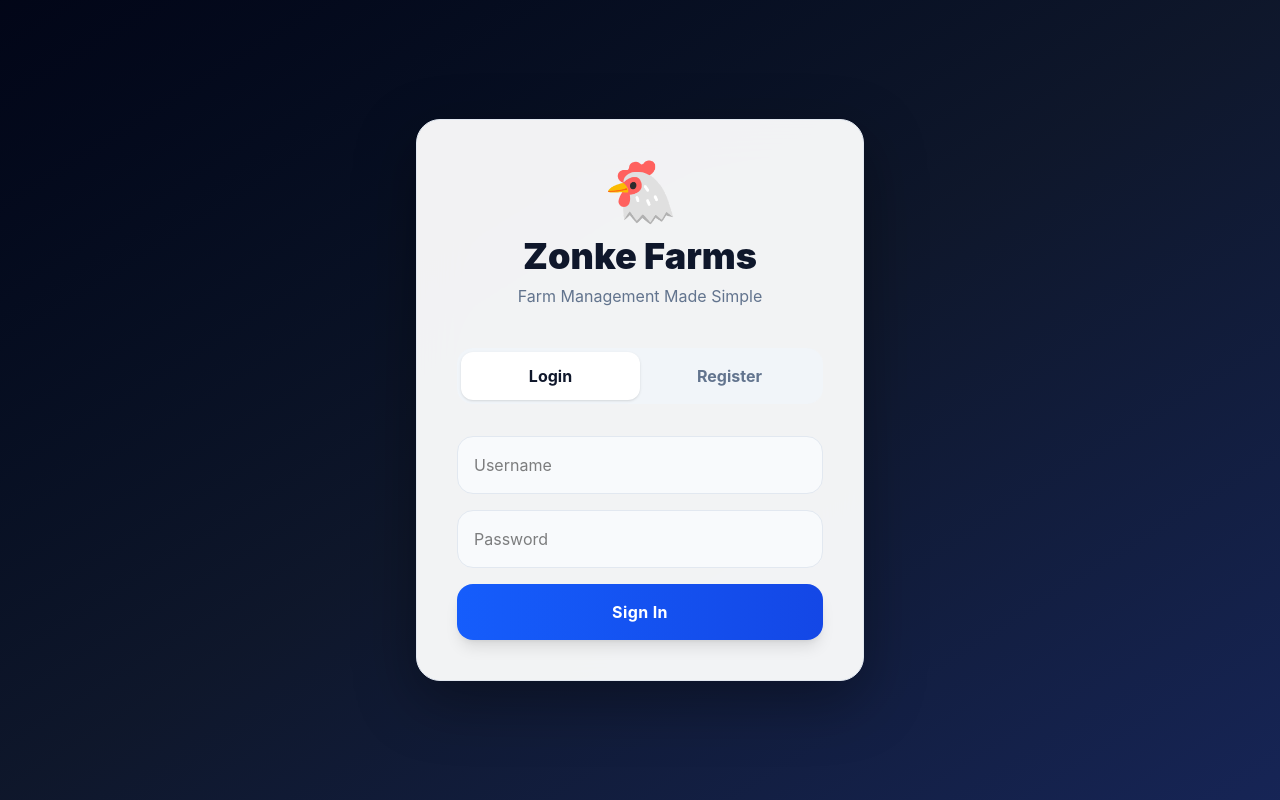
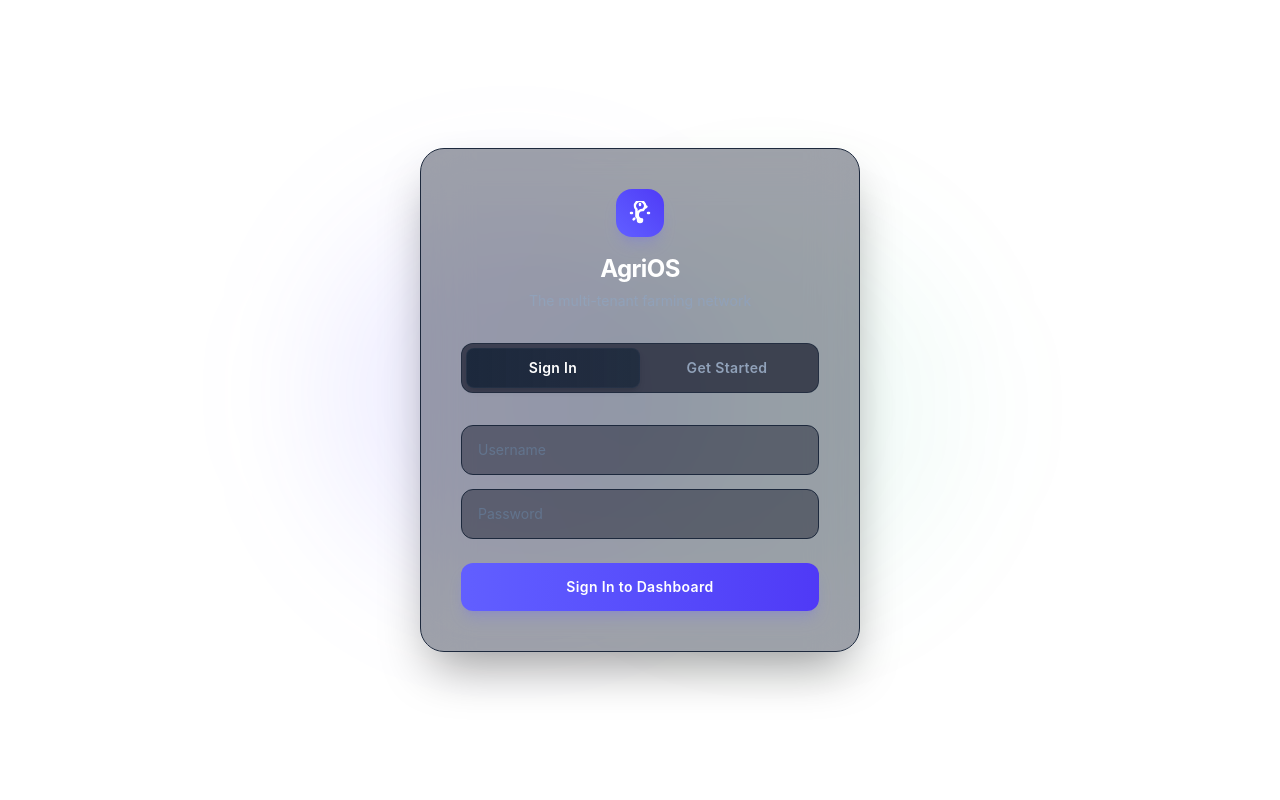
Before and after one commit to Sirclair/Farm-Management, a React app in the folder frontend/: page /login in a window 1280 px wide. Built offline with nearby package versions, Linux system fonts and the light colour scheme; no server answers; the HTML template or start-up script is replaced by a standard one.

Commit message:
fresh look on the auth page

```diff
--- a/frontend/src/pages/Auth.jsx
+++ b/frontend/src/pages/Auth.jsx
@@ -1,7 +1,7 @@
 import React, { useState, useContext } from 'react';
 import { UserContext } from '../UserContext';
 import { useNavigate, useLocation } from 'react-router-dom';
-import { motion } from 'framer-motion';
+import { motion, AnimatePresence } from 'framer-motion';
 import api from '../api/axios';
 
 export default function Auth() {
@@ -28,7 +28,6 @@ export default function Auth() {
 
   const handleSubmit = async (e) => {
     e.preventDefault();
-
     setLoading(true);
     setError('');
     setSuccess('');
@@ -44,17 +43,12 @@ export default function Auth() {
         localStorage.setItem('refresh', res.data.refresh);
 
         const userRes = await api.get('/api/my-farm/accounts/me/');
-
         setUser(userRes.data);
-
         navigate(nextPath || '/dashboard');
       } else {
         await api.post('/api/my-farm/accounts/register/', formData);
-
         setSuccess('Account created successfully. Please sign in.');
-
         setMode('login');
-
         setFormData({
           username: '',
           password: '',
@@ -66,190 +60,213 @@ export default function Auth() {
       }
     } catch (err) {
       const serverError = err.response?.data;
-
       const msg =
         typeof serverError === 'object'
           ? Object.values(serverError).flat()[0]
           : 'Action failed. Please try again.';
-
       setError(msg);
     } finally {
       setLoading(false);
     }
   };
 
+  const handleInputChange = (field, value) => {
+    setFormData((prev) => ({ ...prev, [field]: value }));
+  };
+
   return (
-    <div className="min-h-screen bg-gradient-to-br from-slate-950 via-slate-900 to-blue-950 flex items-center justify-center p-6">
+    <div className="min-h-screen bg-[radial-gradient(ellipse_at_top_right,_var(--tw-gradient-stops))] from-slate-900 via-indigo-950 to-slate-950 flex items-center justify-center p-4 sm:p-6 antialiased selection:bg-indigo-500/30">
+      {/* Decorative Background Elements for Depth */}
+      <div className="absolute top-1/4 left-1/4 w-96 h-96 bg-indigo-500/10 rounded-full blur-3xl pointer-events-none" />
+      <div className="absolute bottom-1/4 right-1/4 w-96 h-96 bg-emerald-500/5 rounded-full blur-3xl pointer-events-none" />
+
       <motion.div
-        initial={{ opacity: 0, y: 30 }}
+        initial={{ opacity: 0, y: 15 }}
         animate={{ opacity: 1, y: 0 }}
-        transition={{ duration: 0.4 }}
-        className="
-          w-full
-          max-w-md
-          bg-white/95
-          backdrop-blur-xl
-          rounded-3xl
-          shadow-[0_20px_60px_rgba(0,0,0,0.35)]
-          border
-          border-slate-200
-          p-10
-        "
+        transition={{ duration: 0.5, ease: 'easeOut' }}
+        className="w-full max-w-[440px] bg-slate-900/40 backdrop-blur-xl rounded-3xl border border-slate-800 p-8 sm:p-10 shadow-2xl shadow-black/40"
       >
-        <div className="text-center mb-10">
-          <div className="text-6xl mb-4">🐔</div>
-
-          <h1 className="text-4xl font-black text-slate-900">Zonke Farms</h1>
-
-          <p className="text-slate-500 mt-2">Farm Management Made Simple</p>
+        {/* Universal Multi-Tenant Brand Header */}
+        <div className="text-center mb-8">
+          <div className="inline-flex items-center justify-center w-12 h-12 rounded-2xl bg-gradient-to-tr from-indigo-500 to-indigo-600 shadow-lg shadow-indigo-500/20 mb-4">
+            <svg
+              className="w-6 h-6 text-white"
+              fill="none"
+              viewBox="0 0 24 24"
+              stroke="currentColor"
+              strokeWidth={2.5}
+            >
+              <path
+                strokeLinecap="round"
+                strokeLinejoin="round"
+                d="M12 3v1m0 16v1m9-9h-1M4 12H3m15.364-6.364l-.707.707M6.343 17.657l-.707.707m2.828-9.9a5 5 0 117.072 0l-.548.547A3.374 3.374 0 0014 18.469V19a2 2 0 11-4 0v-.531c0-.895-.356-1.754-.988-2.386l-.548-.547z"
+              />
+            </svg>
+          </div>
+          <h1 className="text-2xl font-bold tracking-tight text-white">AgriOS</h1>
+          <p className="text-sm text-slate-400 mt-1.5">The multi-tenant farming network</p>
         </div>
 
-        <div className="flex mb-8 bg-slate-100 rounded-2xl p-1">
+        {/* Segmented Control Toggle */}
+        <div className="relative flex mb-8 bg-slate-950/60 rounded-xl p-1 border border-slate-800/80">
           <button
             type="button"
             onClick={() => {
               setMode('login');
               setError('');
             }}
-            className={`flex-1 py-3 rounded-xl font-bold transition-all ${
-              mode === 'login' ? 'bg-white shadow text-slate-900' : 'text-slate-500'
+            className={`flex-1 py-2.5 rounded-lg text-sm font-semibold tracking-wide transition-all duration-200 z-10 ${
+              mode === 'login' ? 'text-white' : 'text-slate-400 hover:text-slate-200'
             }`}
           >
-            Login
+            Sign In
           </button>
-
           <button
             type="button"
             onClick={() => {
               setMode('register');
               setError('');
             }}
-            className={`flex-1 py-3 rounded-xl font-bold transition-all ${
-              mode === 'register' ? 'bg-white shadow text-slate-900' : 'text-slate-500'
+            className={`flex-1 py-2.5 rounded-lg text-sm font-semibold tracking-wide transition-all duration-200 z-10 ${
+              mode === 'register' ? 'text-white' : 'text-slate-400 hover:text-slate-200'
             }`}
           >
-            Register
+            Get Started
           </button>
+          {/* Animated background slider for the tabs */}
+          <motion.div
+            className="absolute top-1 bottom-1 left-1 bg-gradient-to-r from-slate-800 to-slate-800/80 rounded-lg shadow-md border border-slate-700/30"
+            animate={{ x: mode === 'login' ? '0%' : '98%' }}
+            style={{ width: '49%' }}
+            transition={{ type: 'spring', stiffness: 300, damping: 30 }}
+          />
         </div>
 
         <form onSubmit={handleSubmit} className="space-y-4">
-          <input
+          <div className="space-y-3.5">
+            <FormInput
               required
               placeholder="Username"
               value={formData.username}
-            onChange={(e) =>
-              setFormData({
-                ...formData,
-                username: e.target.value,
-              })
-            }
-            className="w-full p-4 rounded-2xl border border-slate-200 bg-slate-50 focus:outline-none focus:ring-2 focus:ring-blue-500"
+              onChange={(val) => handleInputChange('username', val)}
             />
 
+            <AnimatePresence mode="popLayout">
               {mode === 'register' && (
-            <>
-              <input
+                <motion.div
+                  initial={{ opacity: 0, height: 0, y: -10 }}
+                  animate={{ opacity: 1, height: 'auto', y: 0 }}
+                  exit={{ opacity: 0, height: 0, y: -10 }}
+                  transition={{ duration: 0.25 }}
+                  className="space-y-3.5 overflow-hidden"
+                >
+                  <FormInput
                     required
                     type="email"
-                placeholder="Email Address"
+                    placeholder="Email address"
                     value={formData.email}
-                onChange={(e) =>
-                  setFormData({
-                    ...formData,
-                    email: e.target.value,
-                  })
-                }
-                className="w-full p-4 rounded-2xl border border-slate-200 bg-slate-50 focus:outline-none focus:ring-2 focus:ring-blue-500"
+                    onChange={(val) => handleInputChange('email', val)}
                   />
+                  <FormInput
+                    required
+                    placeholder="Farm enterprise name"
+                    value={formData.farm_name}
+                    onChange={(val) => handleInputChange('farm_name', val)}
+                  />
+                  <div className="grid grid-cols-2 gap-3.5">
+                    <FormInput
+                      placeholder="First name"
+                      value={formData.first_name}
+                      onChange={(val) => handleInputChange('first_name', val)}
+                    />
+                    <FormInput
+                      placeholder="Last name"
+                      value={formData.last_name}
+                      onChange={(val) => handleInputChange('last_name', val)}
+                    />
+                  </div>
+                </motion.div>
+              )}
+            </AnimatePresence>
 
-              <input
-                required
-                placeholder="Farm Name"
-                value={formData.farm_name}
-                onChange={(e) =>
-                  setFormData({
-                    ...formData,
-                    farm_name: e.target.value,
-                  })
-                }
-                className="w-full p-4 rounded-2xl border border-slate-200 bg-slate-50 focus:outline-none focus:ring-2 focus:ring-blue-500"
-              />
-
-              <input
-                placeholder="First Name"
-                value={formData.first_name}
-                onChange={(e) =>
-                  setFormData({
-                    ...formData,
-                    first_name: e.target.value,
-                  })
-                }
-                className="w-full p-4 rounded-2xl border border-slate-200 bg-slate-50 focus:outline-none focus:ring-2 focus:ring-blue-500"
-              />
-
-              <input
-                placeholder="Last Name"
-                value={formData.last_name}
-                onChange={(e) =>
-                  setFormData({
-                    ...formData,
-                    last_name: e.target.value,
-                  })
-                }
-                className="w-full p-4 rounded-2xl border border-slate-200 bg-slate-50 focus:outline-none focus:ring-2 focus:ring-blue-500"
-              />
-            </>
-          )}
-
-          <input
+            <FormInput
               required
               type="password"
               placeholder="Password"
               value={formData.password}
-            onChange={(e) =>
-              setFormData({
-                ...formData,
-                password: e.target.value,
-              })
-            }
-            className="w-full p-4 rounded-2xl border border-slate-200 bg-slate-50 focus:outline-none focus:ring-2 focus:ring-blue-500"
+              onChange={(val) => handleInputChange('password', val)}
             />
+          </div>
 
+          {/* Feedback Messages */}
           {error && (
-            <div className="bg-red-50 border border-red-200 text-red-600 text-sm p-3 rounded-xl">
+            <motion.div
+              initial={{ opacity: 0, scale: 0.95 }}
+              animate={{ opacity: 1, scale: 1 }}
+              className="bg-red-500/10 border border-red-500/20 text-red-400 text-xs font-medium p-3 rounded-xl flex items-center gap-2"
+            >
+              <span className="w-1.5 h-1.5 bg-red-400 rounded-full shrink-0" />
               {error}
-            </div>
+            </motion.div>
           )}
 
           {success && (
-            <div className="bg-green-50 border border-green-200 text-green-700 text-sm p-3 rounded-xl">
+            <motion.div
+              initial={{ opacity: 0, scale: 0.95 }}
+              animate={{ opacity: 1, scale: 1 }}
+              className="bg-emerald-500/10 border border-emerald-500/20 text-emerald-400 text-xs font-medium p-3 rounded-xl flex items-center gap-2"
+            >
+              <span className="w-1.5 h-1.5 bg-emerald-400 rounded-full shrink-0" />
               {success}
-            </div>
+            </motion.div>
           )}
 
+          {/* Action Button */}
           <button
             disabled={loading}
-            className="
-              w-full
-              bg-gradient-to-r
-              from-blue-600
-              to-blue-700
-              text-white
-              py-4
-              rounded-2xl
-              font-bold
-              tracking-wide
-              hover:scale-[1.02]
-              transition-all
-              duration-200
-              shadow-lg
-              disabled:opacity-50
-            "
+            className="w-full mt-2 bg-gradient-to-r from-indigo-500 to-indigo-600 text-white py-3.5 rounded-xl text-sm font-semibold tracking-wide hover:from-indigo-400 hover:to-indigo-500 active:scale-[0.99] transition-all duration-150 shadow-lg shadow-indigo-500/20 disabled:opacity-40 disabled:pointer-events-none"
           >
-            {loading ? 'Please wait...' : mode === 'login' ? 'Sign In' : 'Create Farm Account'}
+            {loading ? (
+              <span className="flex items-center justify-center gap-2">
+                <svg className="animate-spin h-4 w-4 text-white" fill="none" viewBox="0 0 24 24">
+                  <circle
+                    className="opacity-25"
+                    cx="12"
+                    cy="12"
+                    r="10"
+                    stroke="currentColor"
+                    strokeWidth="4"
+                  />
+                  <path
+                    className="opacity-75"
+                    fill="currentColor"
+                    d="M4 12a8 8 0 018-8V0C5.373 0 0 5.373 0 12h4zm2 5.291A7.962 7.962 0 014 12H0c0 3.042 1.135 5.824 3 7.938l3-2.647z"
+                  />
+                </svg>
+                Syncing setup...
+              </span>
+            ) : mode === 'login' ? (
+              'Sign In to Dashboard'
+            ) : (
+              'Deploy Farm Instance'
+            )}
           </button>
         </form>
       </motion.div>
     </div>
   );
 }
+
+// Reusable Input Sub-component for better cleanliness and style uniformity
+function FormInput({ type = 'text', placeholder, value, onChange, required = false }) {
+  return (
+    <input
+      type={type}
+      required={required}
+      placeholder={placeholder}
+      value={value}
+      onChange={(e) => onChange(e.target.value)}
+      className="w-full px-4 py-3.5 rounded-xl border border-slate-800 bg-slate-950/40 text-slate-100 placeholder-slate-500 text-sm outline-none transition-all duration-200 focus:border-indigo-500/80 focus:ring-4 focus:ring-indigo-500/10 focus:bg-slate-950/60"
+    />
+  );
+}
```
Lines whose indentation alone changed are shown as unchanged.
